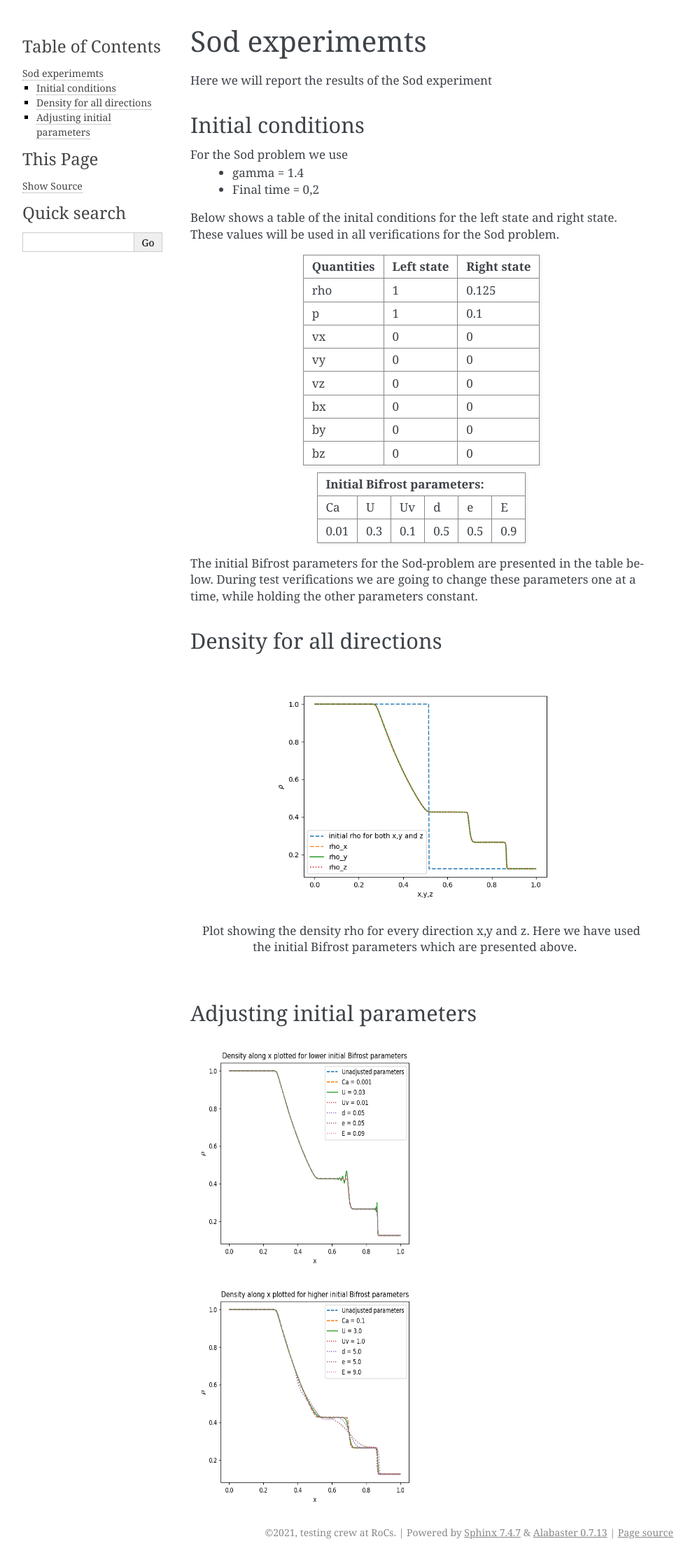
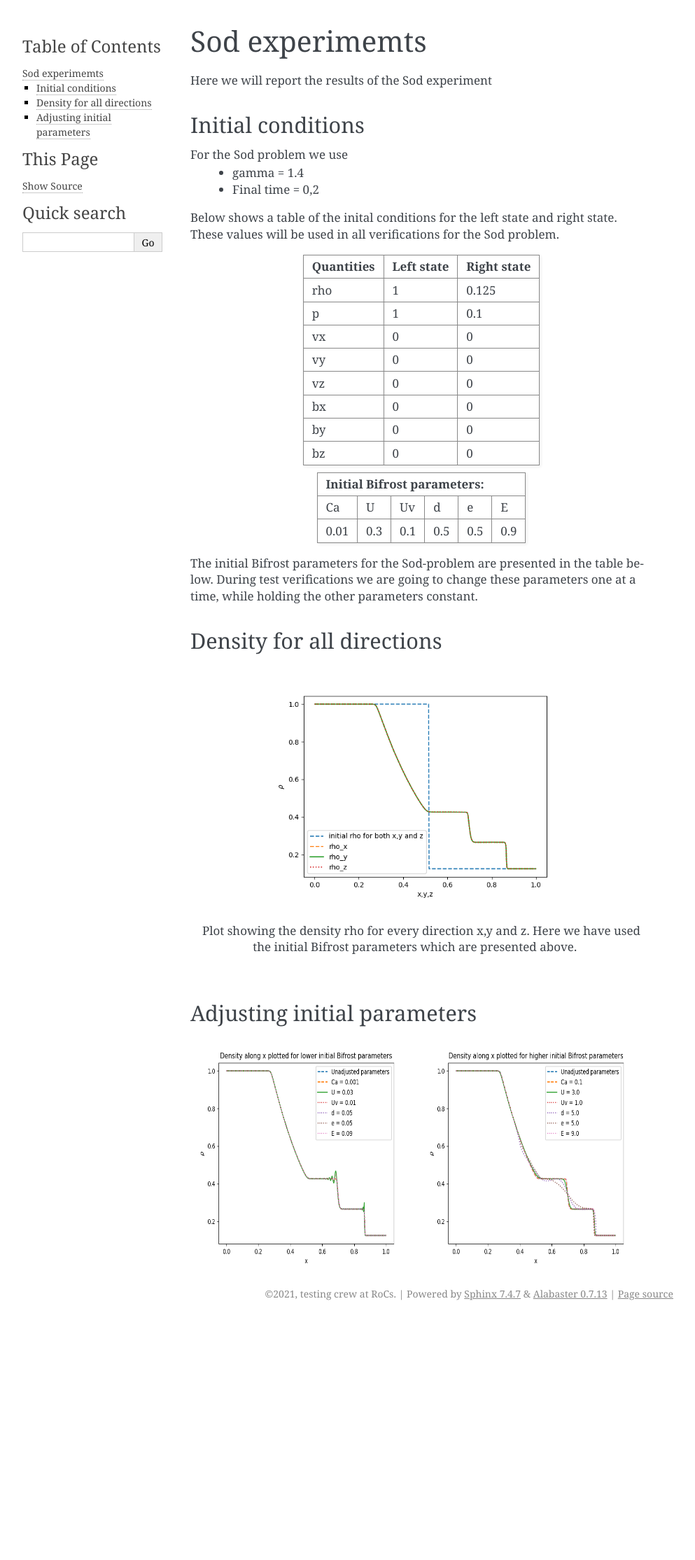
Before and after one commit to guadabsb15/summer_2021_report, a Sphinx documentation site: the page built from docs/source/sod.rst, in a window 1280 px wide. Shown: the whole page at 70% size, without its empty margins (148-1141 px from the left). Built offline with Sphinx 7.4.7, drawn with Linux system fonts in a browser that asks for light colours; after the commit the page ends 1888 px from its top, so only the background shows below that.

Commit message:
minor image ajustment

```diff
--- a/docs/source/sod.rst
+++ b/docs/source/sod.rst
@@ -55,7 +55,7 @@ Adjusting initial parameters
 
 .. image:: images_sod_bifrost/sod_bifrost_x_ibf_l_rho.png
     :scale: 70 %
-    :width: 75 %
+    :width: 70 %
 .. image:: images_sod_bifrost/sod_bifrost_x_ibf_h_rho.png
     :scale: 70 %
-    :width: 75 %
+    :width: 70 %
```
